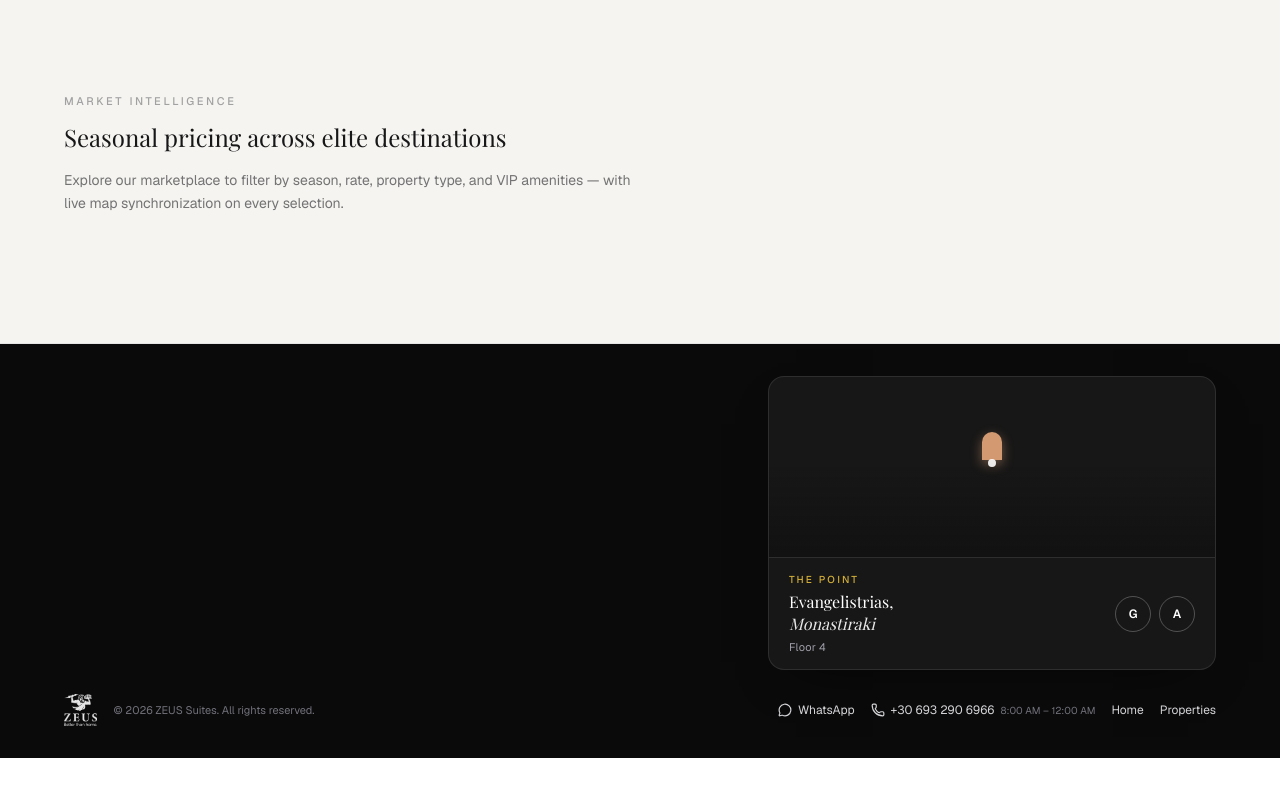
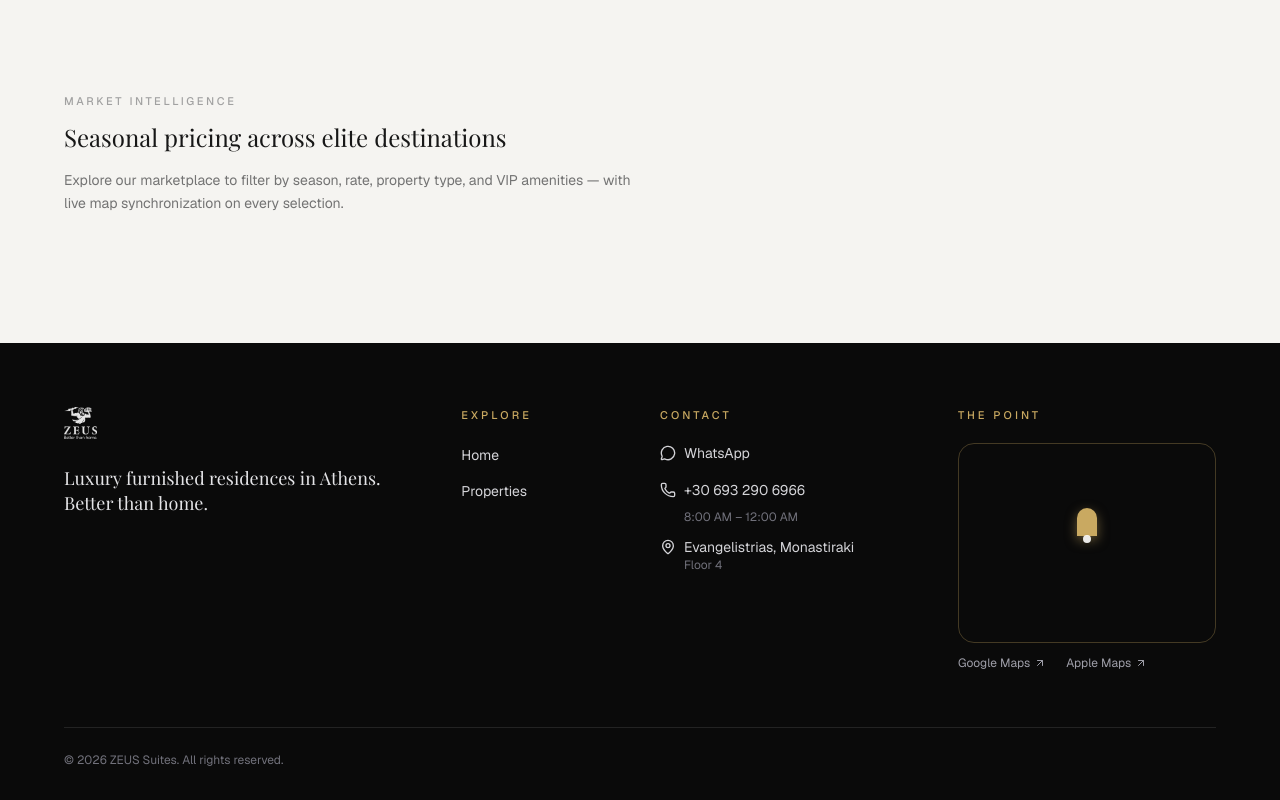
Before and after one commit to yasi005/Booking-Web, a Next.js app: page / in a window 1280 px wide. Shown: the part 2248-3048 px from the top of the page. Before the commit the page ends 3006 px from the top, so only its background shows below. Built offline with nearby package versions, Linux system fonts and the light colour scheme; no server answers; a web font is replaced by a local one.

Commit message:
update icons and design

```diff
--- a/src/components/layout/footer-location-map.tsx
+++ b/src/components/layout/footer-location-map.tsx
@@ -1,13 +1,12 @@
 "use client";
 
-import { useTranslation } from "@/context/locale-context";
 import { MAP_STYLES } from "@/lib/map-styles";
 import { useMemo } from "react";
 import Map, { Marker } from "react-map-gl/maplibre";
 import "maplibre-gl/dist/maplibre-gl.css";
 
 /** Evangelistrias, Monastiraki — ZEUS office / meeting point */
-const LOCATION = {
+export const FOOTER_LOCATION = {
   lat: 37.97645,
   lng: 23.72785,
   addressLine: "Evangelistrias",
@@ -16,26 +15,21 @@ const LOCATION = {
   floor: 4,
 };
 
-const GOOGLE_MAPS_URL = `https://www.google.com/maps/search/?api=1&query=${LOCATION.lat},${LOCATION.lng}`;
-const APPLE_MAPS_URL = `https://maps.apple.com/?ll=${LOCATION.lat},${LOCATION.lng}&q=${encodeURIComponent("Evangelistrias, Monastiraki")}`;
+export const GOOGLE_MAPS_URL = `https://www.google.com/maps/search/?api=1&query=${FOOTER_LOCATION.lat},${FOOTER_LOCATION.lng}`;
+export const APPLE_MAPS_URL = `https://maps.apple.com/?ll=${FOOTER_LOCATION.lat},${FOOTER_LOCATION.lng}&q=${encodeURIComponent("Evangelistrias, Monastiraki")}`;
 
 export function FooterLocationMap() {
-  const { t, locale } = useTranslation();
-  const neighborhood =
-    locale === "el" ? LOCATION.neighborhoodEl : LOCATION.neighborhoodEn;
-
   const initialViewState = useMemo(
     () => ({
-      latitude: LOCATION.lat,
-      longitude: LOCATION.lng,
+      latitude: FOOTER_LOCATION.lat,
+      longitude: FOOTER_LOCATION.lng,
       zoom: 15.2,
     }),
     [],
   );
 
   return (
-    <div className="overflow-hidden rounded-2xl border border-white/10 bg-neutral-900 shadow-[0_20px_50px_-28px_rgba(0,0,0,0.7)]">
-      <div className="relative h-[160px] w-full sm:h-[180px]">
+    <div className="relative h-[200px] w-full overflow-hidden rounded-2xl border border-[#c9a961]/30">
       <Map
         mapStyle={MAP_STYLES.midnight}
         initialViewState={initialViewState}
@@ -48,56 +42,16 @@ export function FooterLocationMap() {
         style={{ width: "100%", height: "100%" }}
       >
         <Marker
-            latitude={LOCATION.lat}
-            longitude={LOCATION.lng}
+          latitude={FOOTER_LOCATION.lat}
+          longitude={FOOTER_LOCATION.lng}
           anchor="bottom"
         >
           <span className="relative flex h-9 w-7 items-center justify-center">
             <span className="absolute bottom-0 h-2 w-2 rounded-full bg-white/90 shadow" />
-              <span className="mb-1.5 h-7 w-5 rounded-full rounded-b-[40%] bg-[#E8A87C]/90 shadow-[0_4px_12px_rgba(232,168,124,0.45)]" />
+            <span className="mb-1.5 h-7 w-5 rounded-full rounded-b-[40%] bg-[#c9a961] shadow-[0_4px_12px_rgba(201,169,97,0.5)]" />
           </span>
         </Marker>
       </Map>
-        <div className="pointer-events-none absolute inset-0 bg-gradient-to-b from-transparent via-transparent to-neutral-950/40" />
-      </div>
-
-      <div className="flex items-center justify-between gap-4 border-t border-white/10 px-4 py-3.5 sm:px-5">
-        <div className="min-w-0">
-          <p className="text-[10px] font-medium tracking-[0.22em] text-[#d4af37] uppercase">
-            {t.footer.thePoint}
-          </p>
-          <p className="mt-1 font-serif text-[15px] leading-snug text-white sm:text-base">
-            {LOCATION.addressLine},
-          </p>
-          <p className="font-serif text-[15px] italic leading-snug text-white/90 sm:text-base">
-            {neighborhood}
-          </p>
-          <p className="mt-1 text-[11px] tracking-wide text-zinc-400">
-            {t.footer.floor(LOCATION.floor)}
-          </p>
-        </div>
-
-        <div className="flex shrink-0 items-center gap-2">
-          <a
-            href={GOOGLE_MAPS_URL}
-            target="_blank"
-            rel="noopener noreferrer"
-            className="inline-flex h-9 w-9 items-center justify-center rounded-full border border-white/25 text-[12px] font-semibold text-white transition hover:border-white/50 hover:bg-white/10"
-            aria-label={t.footer.openGoogleMaps}
-          >
-            G
-          </a>
-          <a
-            href={APPLE_MAPS_URL}
-            target="_blank"
-            rel="noopener noreferrer"
-            className="inline-flex h-9 w-9 items-center justify-center rounded-full border border-white/25 text-[12px] font-semibold text-white transition hover:border-white/50 hover:bg-white/10"
-            aria-label={t.footer.openAppleMaps}
-          >
-            A
-          </a>
-        </div>
-      </div>
     </div>
   );
 }
--- a/src/components/layout/site-footer.tsx
+++ b/src/components/layout/site-footer.tsx
@@ -1,65 +1,131 @@
 "use client";
 
 import { BrandLogo } from "@/components/brand/brand-logo";
-import { FooterLocationMap } from "@/components/layout/footer-location-map";
+import {
+  APPLE_MAPS_URL,
+  FOOTER_LOCATION,
+  FooterLocationMap,
+  GOOGLE_MAPS_URL,
+} from "@/components/layout/footer-location-map";
 import { useTranslation } from "@/context/locale-context";
-import { MessageCircle, Phone } from "lucide-react";
+import { ArrowUpRight, MapPin, MessageCircle, Phone } from "lucide-react";
 import Link from "next/link";
 
 const WHATSAPP_NUMBER = "306932906966";
 const WHATSAPP_DISPLAY = "+30 693 290 6966";
 const WHATSAPP_URL = `https://wa.me/${WHATSAPP_NUMBER}`;
 
+const headingClass =
+  "text-[11px] font-medium uppercase tracking-[0.28em] text-[#c9a961]";
+const linkClass =
+  "inline-flex items-center gap-2 text-sm text-zinc-300 transition-colors hover:text-[#c9a961]";
+
 export function SiteFooter() {
-  const { t } = useTranslation();
+  const { t, locale } = useTranslation();
   const year = new Date().getFullYear();
+  const neighborhood =
+    locale === "el"
+      ? FOOTER_LOCATION.neighborhoodEl
+      : FOOTER_LOCATION.neighborhoodEn;
 
   return (
-    <footer className="border-t border-neutral-200 bg-neutral-950 text-zinc-400">
-      <div className="mx-auto flex max-w-[1400px] flex-col gap-6 px-6 py-8 sm:px-8 md:px-16">
-        <div className="w-full max-w-md self-stretch sm:self-end">
-          <FooterLocationMap />
-        </div>
-
-        <div className="flex flex-col gap-4 sm:flex-row sm:items-center sm:justify-between">
-          <div className="flex min-w-0 flex-wrap items-center gap-x-4 gap-y-2">
-            <Link href="/" className="shrink-0 opacity-90 transition hover:opacity-100">
+    <footer className="bg-neutral-950 text-zinc-400">
+      <div className="mx-auto max-w-[1400px] px-6 pt-16 pb-8 sm:px-8 md:px-16">
+        <div className="grid grid-cols-1 gap-12 md:grid-cols-2 lg:grid-cols-12 lg:gap-10">
+          {/* Brand */}
+          <div className="lg:col-span-4">
+            <Link href="/" className="inline-block opacity-90 transition hover:opacity-100">
               <BrandLogo size="compact" />
             </Link>
-            <p className="text-[11px] text-zinc-500">
-              © {year} {t.footer.brand}. {t.footer.rights}
+            <p className="mt-5 max-w-xs font-serif text-lg leading-snug text-zinc-200">
+              {t.footer.tagline}
             </p>
           </div>
 
-          <div className="flex flex-wrap items-center gap-x-4 gap-y-2 text-xs">
+          {/* Explore */}
+          <nav className="lg:col-span-2" aria-label={t.footer.explore}>
+            <p className={headingClass}>{t.footer.explore}</p>
+            <ul className="mt-5 space-y-3">
+              <li>
+                <Link href="/" className={linkClass}>
+                  {t.nav.home}
+                </Link>
+              </li>
+              <li>
+                <a href="#properties" className={linkClass}>
+                  {t.nav.properties}
+                </a>
+              </li>
+            </ul>
+          </nav>
+
+          {/* Contact */}
+          <div className="lg:col-span-3">
+            <p className={headingClass}>{t.footer.contact}</p>
+            <ul className="mt-5 space-y-3">
+              <li>
                 <a
                   href={WHATSAPP_URL}
                   target="_blank"
                   rel="noopener noreferrer"
-              className="inline-flex items-center gap-1.5 text-zinc-300 transition hover:text-white"
+                  className={linkClass}
                 >
-              <MessageCircle className="h-3.5 w-3.5 shrink-0" aria-hidden />
+                  <MessageCircle className="h-4 w-4 shrink-0" aria-hidden />
                   {t.footer.whatsapp}
                 </a>
-            <a
-              href={`tel:+${WHATSAPP_NUMBER}`}
-              className="inline-flex items-center gap-1.5 text-zinc-300 transition hover:text-white"
-            >
-              <Phone className="h-3.5 w-3.5 shrink-0" aria-hidden />
-              <span className="inline-flex flex-col leading-tight sm:flex-row sm:items-baseline sm:gap-1.5">
-                <span>{WHATSAPP_DISPLAY}</span>
-                <span className="text-[10px] text-zinc-500">
+              </li>
+              <li>
+                <a href={`tel:+${WHATSAPP_NUMBER}`} className={linkClass}>
+                  <Phone className="h-4 w-4 shrink-0" aria-hidden />
+                  {WHATSAPP_DISPLAY}
+                </a>
+                <p className="mt-1 pl-6 text-xs text-zinc-500">
                   {t.footer.callHours}
+                </p>
+              </li>
+              <li className="flex items-start gap-2 text-sm text-zinc-300">
+                <MapPin className="mt-0.5 h-4 w-4 shrink-0" aria-hidden />
+                <span>
+                  {FOOTER_LOCATION.addressLine}, {neighborhood}
+                  <span className="block text-xs text-zinc-500">
+                    {t.footer.floor(FOOTER_LOCATION.floor)}
                   </span>
                 </span>
+              </li>
+            </ul>
+          </div>
+
+          {/* Location */}
+          <div className="md:col-span-2 lg:col-span-3">
+            <p className={headingClass}>{t.footer.thePoint}</p>
+            <div className="mt-5">
+              <FooterLocationMap />
+            </div>
+            <div className="mt-3 flex gap-5 text-xs">
+              <a
+                href={GOOGLE_MAPS_URL}
+                target="_blank"
+                rel="noopener noreferrer"
+                className="inline-flex items-center gap-1 text-zinc-400 transition-colors hover:text-[#c9a961]"
+              >
+                Google Maps <ArrowUpRight className="h-3 w-3" aria-hidden />
               </a>
-            <Link href="/" className="text-zinc-300 transition hover:text-white">
-              {t.nav.home}
-            </Link>
-            <a href="#properties" className="text-zinc-300 transition hover:text-white">
-              {t.nav.properties}
+              <a
+                href={APPLE_MAPS_URL}
+                target="_blank"
+                rel="noopener noreferrer"
+                className="inline-flex items-center gap-1 text-zinc-400 transition-colors hover:text-[#c9a961]"
+              >
+                Apple Maps <ArrowUpRight className="h-3 w-3" aria-hidden />
               </a>
             </div>
+          </div>
+        </div>
+
+        <div className="mt-14 border-t border-white/10 pt-6 text-xs text-zinc-500">
+          <p>
+            © {year} {t.footer.brand}. {t.footer.rights}
+          </p>
         </div>
       </div>
     </footer>
```
Lines whose indentation alone changed are shown as unchanged.
